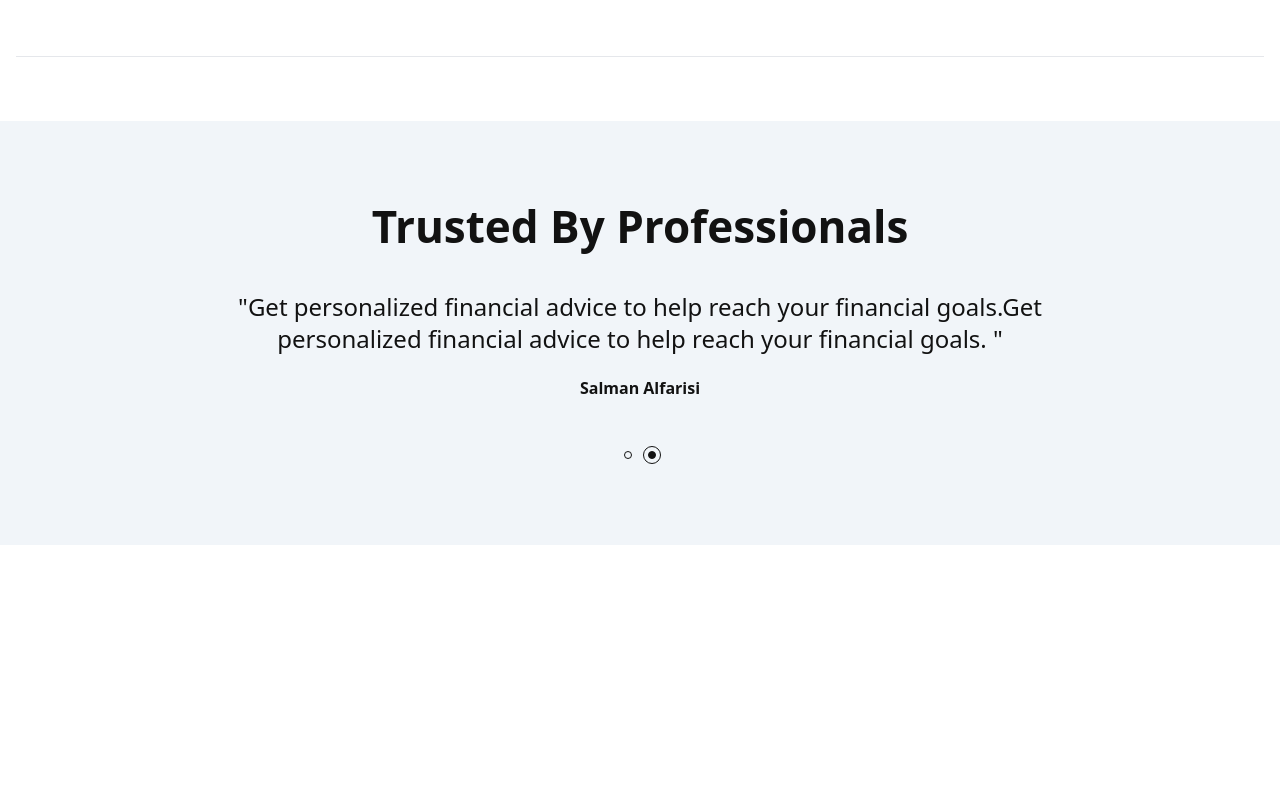
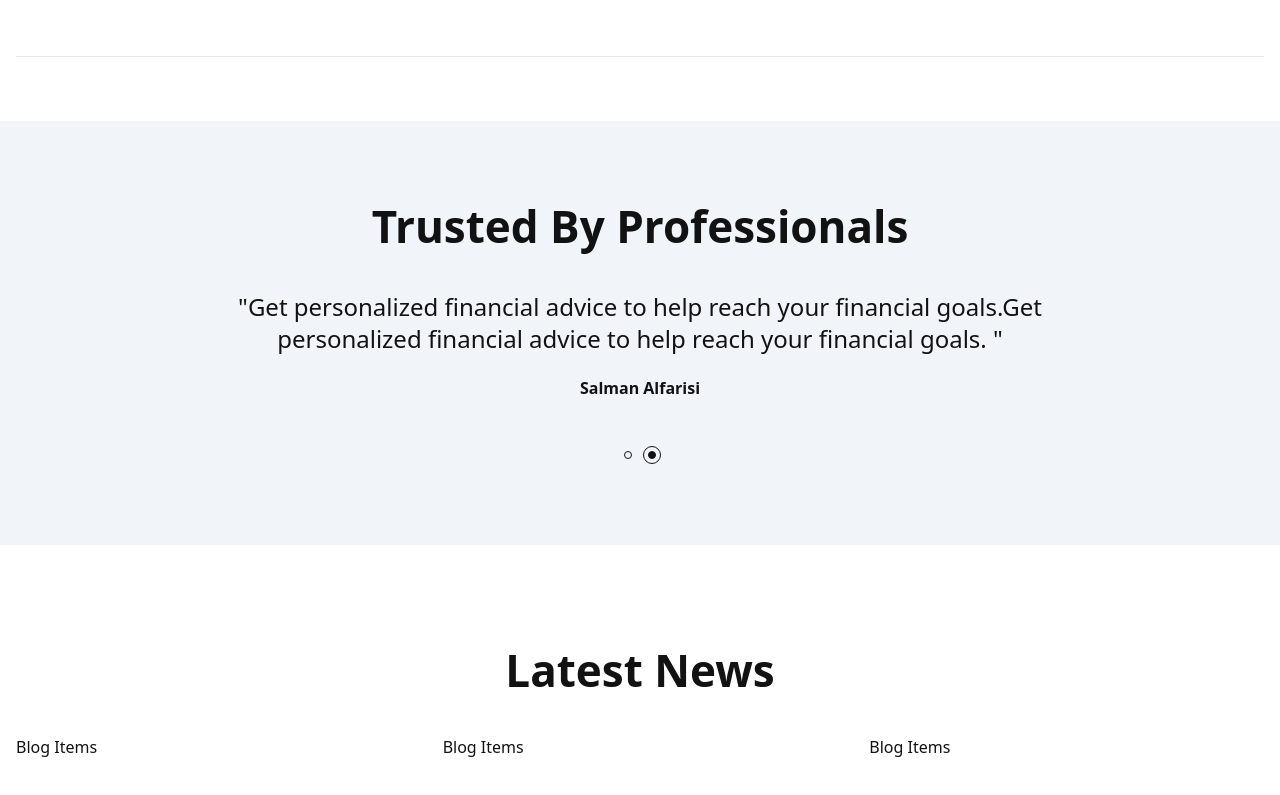
Before and after one commit to panjiasmoroart/next-blog, a Next.js app: page / in a window 1280 px wide. Shown: the part 3939-4734 px from the top of the page. Before the commit the page ends 4548 px from the top, so only its background shows below. Built offline with nearby package versions, Linux system fonts and the light colour scheme.

Commit message:
Latest Blog Page Design - Part 1

```diff
--- a/src/app/page.js
+++ b/src/app/page.js
@@ -3,12 +3,14 @@
 import TopNav from "@/components/Header/TopNav/TopNav";
 import Slider from "@/components/Slider/Slider";
 import Service from "@/components/Service/Service";
-import serviceData from '@/data/service.json';
 import PaymentGateway from "@/components/PaymentGateway/PaymentGateway";
 import CaseStudy from "@/components/CaseStudy/CaseStudy";
 import PaymentGatewayTwo from "@/components/PaymentGateway/PaymentGatewayTwo";
 import FormRequest from "@/components/FormRequest/FormRequest";
 import Testimonial from "@/components/Testimonial/Testimonial";
+import serviceData from '@/data/service.json';
+import blogData from '@/data/blog.json'
+import Blog from "@/components/Blog/Blog";
 
 export default function Home() {
   return (
@@ -26,6 +28,7 @@
           <PaymentGatewayTwo />
           <FormRequest />
           <Testimonial />
+          <Blog data={blogData} />
        </main>
     </div>
   );
--- /dev/null
+++ b/src/components/Blog/Blog.jsx
@@ -0,0 +1,21 @@
+import React from 'react';
+import BlogItem from './Item/BlogItem';
+
+const Blog = ({data}) => {
+    return (
+        <section className='list-blog three-col lg:mt-[100px] sm:mt-16 mt-10 pb-[100px]'>
+            <div className='container'>
+                <h3 className='heading3 text-center'>Latest News</h3>
+                <div className='list grid lg:grid-cols-3 sm:grid-cols-2 gap-8 md:mt-10 mt-6'>
+                    {
+                        data.slice(0,3).map((item,index) => (
+                            <BlogItem data={item} key={index} />
+                        ))
+                    }
+                </div>
+            </div>
+        </section>
+    );
+ };
+
+ export default Blog;
--- /dev/null
+++ b/src/components/Blog/Item/BlogItem.jsx
@@ -0,0 +1,11 @@
+import React from 'react';
+
+const BlogItem = ({  }) => {
+    return (
+        <div>
+            Blog Items
+        </div>
+    );
+ };
+
+ export default BlogItem;
```
